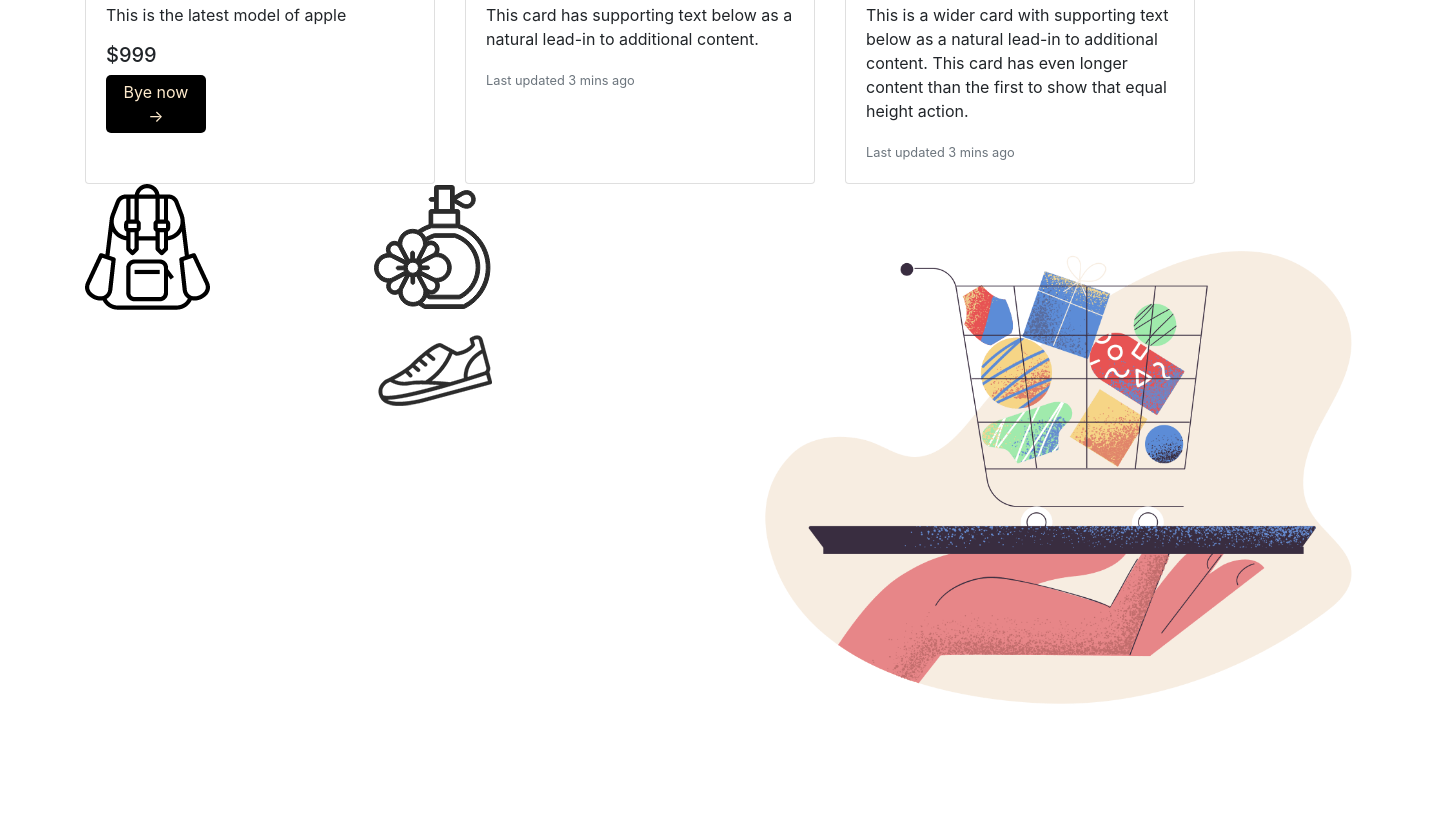
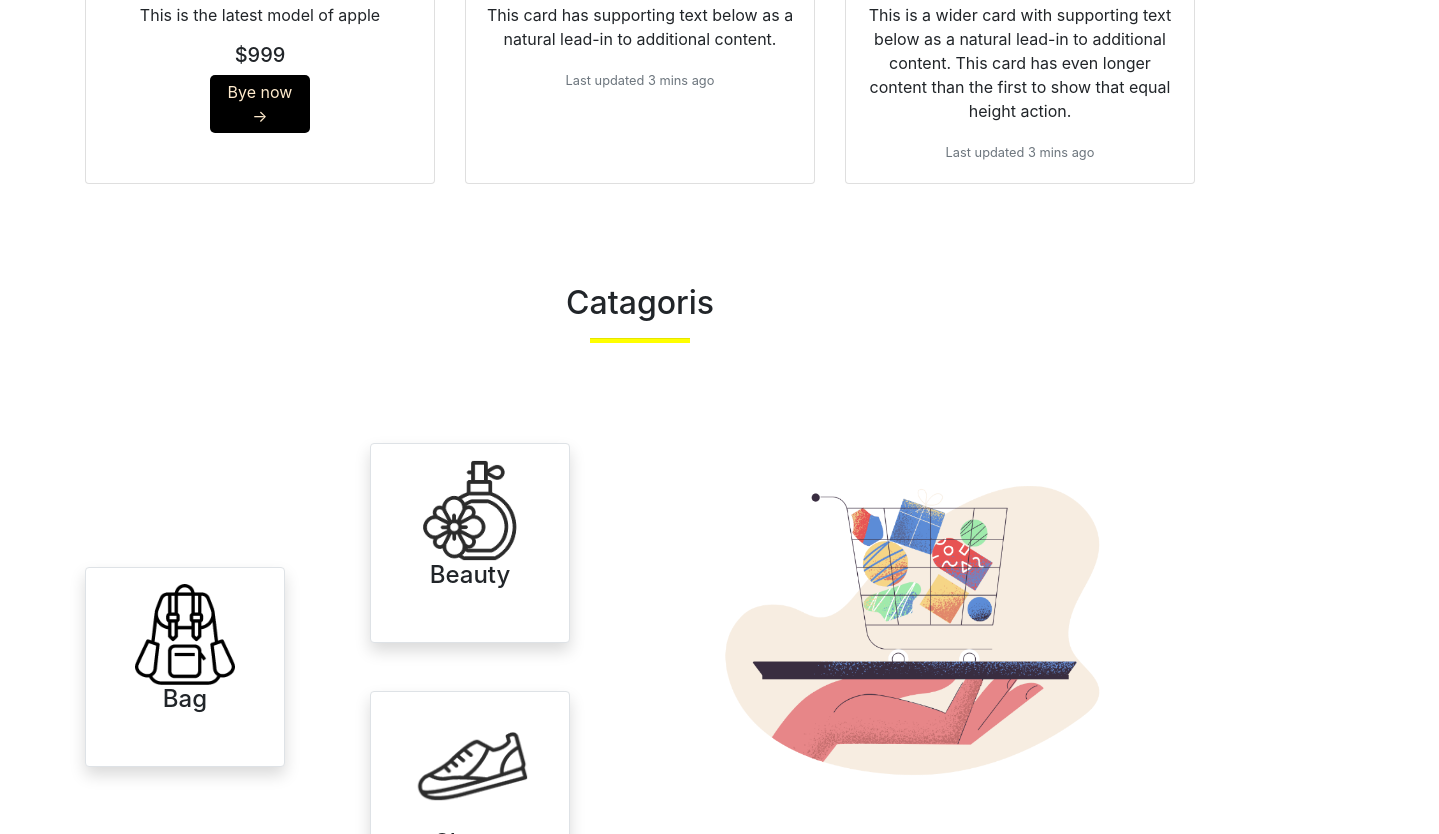
Before and after one commit to Rabiulawal1/hot-gadgets, a plain HTML site: page index.html in a window 1280 px wide. Shown: the part 1966-2800 px from the top of the page, 1439 px wide, since content can reach past the window. Before the commit the page ends 2737 px from the top, so only its background shows below. Drawn offline with nearby package versions, Linux system fonts and the light colour scheme.

Commit message:
project complete

```diff
--- a/index.html
+++ b/index.html
@@ -143,7 +143,7 @@
     </div>
 
 
-    <div class="container">
+    <div class="container laptop">
         <div class="d-flex bd-highlight item">
             <div class="p-2 flex-grow-1 bd-highlight"><h1>Laptop</h1></div>
             <div class="p-2 bd-highlight "><h5>See All</h5></div>
@@ -178,27 +178,38 @@
           </div>
     </div>
 
-    <div class="container">
-        <div class="row">
-            <div class="col-md-3">
+    <div class="container catagoris ">
+      <div class="line">
+        <h2>Catagoris</h2><hr>
+      </div>
+
+        <div class="row ">
+            <div class="col-md-3 d-flex align-items-center">
+              <div class="img1 border border shadow p-3 mb-5 bg-white rounded ">
                 <img src="hot-gadgets/Categories/bag.png" alt="">
+                <h4>Bag</h4>
+
+              </div>
 
             </div>
-            <div class="col-md-3">
-                <div class="row">
-                    <div class="col-md-12">
-                        <img src="hot-gadgets/Categories/perfume.png" alt="">
-                    </div>
-                </div>
-                <div class="row">
-                    <div class="col-md-12">
-                        <img src="hot-gadgets/Categories/shoe.png" alt="">
-                    </div>
-                </div>
+            <div class="col-lg-3 d-flex align-content-between flex-wrap">
+              <div class="img2 border shadow p-3 mb-5 bg-white rounded">
+                <img src="hot-gadgets/Categories/perfume.png" alt="">
+                <h4>Beauty</h4>
+              </div>
+              <div class="img3 border shadow p-3 mb-5 bg-white rounded ">
+                <img src="hot-gadgets/Categories/shoe.png" alt="">
+                <h4>Shoes</h4>
+              </div>
+
 
             </div>
             <div class="col-md-6">
-                <img src="hot-gadgets/Categories/pale-order.png" alt="">
+              <div class="img4">
+                   <img src="hot-gadgets/Categories/pale-order.png" alt="">
+
+              </div>
+
 
             </div>
         </div>
@@ -238,6 +249,7 @@
 
 
 
+
     <script src="https://code.jquery.com/jquery-3.5.1.slim.min.js" integrity="sha384-DfXdz2htPH0lsSSs5nCTpuj/zy4C+OGpamoFVy38MVBnE+IbbVYUew+OrCXaRkfj" crossorigin="anonymous"></script>
     <script src="https://cdn.jsdelivr.net/npm/popper.js@1.16.0/dist/umd/popper.min.js" integrity="sha384-Q6E9RHvbIyZFJoft+2mJbHaEWldlvI9IOYy5n3zV9zzTtmI3UksdQRVvoxMfooAo" crossorigin="anonymous"></script>
     <script src="https://stackpath.bootstrapcdn.com/bootstrap/4.5.0/js/bootstrap.min.js" integrity="sha384-OgVRvuATP1z7JjHLkuOU7Xw704+h835Lr+6QL9UvYjZE3Ipu6Tp75j7Bh/kR0JKI" crossorigin="anonymous"></script>
--- a/style.css
+++ b/style.css
@@ -8,6 +8,7 @@
 }
 .slider{
     margin-bottom: 100px;
+    background-color: teal;
 }
 .item{
     margin-bottom: 50px;
@@ -22,3 +23,51 @@
 .smartphone{
     margin-bottom: 100px;
 }
+.carousel-indicators li{
+    background-color: yellow;
+    padding: 2px;
+    border-radius: 15px;
+}
+.laptop{
+    margin-bottom: 100px;
+}
+.img3{
+    margin-bottom: 100px;
+    padding: 30px;
+}
+.img2{
+    padding: 300px;
+}
+.img1{
+    padding: 40px;
+}
+.catagoris .img3 img{
+    width: 120px;
+}
+.catagoris .img1 img, .catagoris .img2 img{
+    width: 100px;
+}
+.img4 img{
+    width: 500px;
+
+}
+.border{
+    width: 200px;
+    height: 200px;
+    justify-content: center;
+    align-items: center;
+    text-align: center;
+}
+.line{
+    text-align: center;
+    width: 500px;margin: auto;
+    margin-bottom: 100px;
+}
+.card-body{
+    text-align: center;
+}
+hr{
+    background-color: yellow;
+    width: 100px;
+    height: 4px;
+}
```
